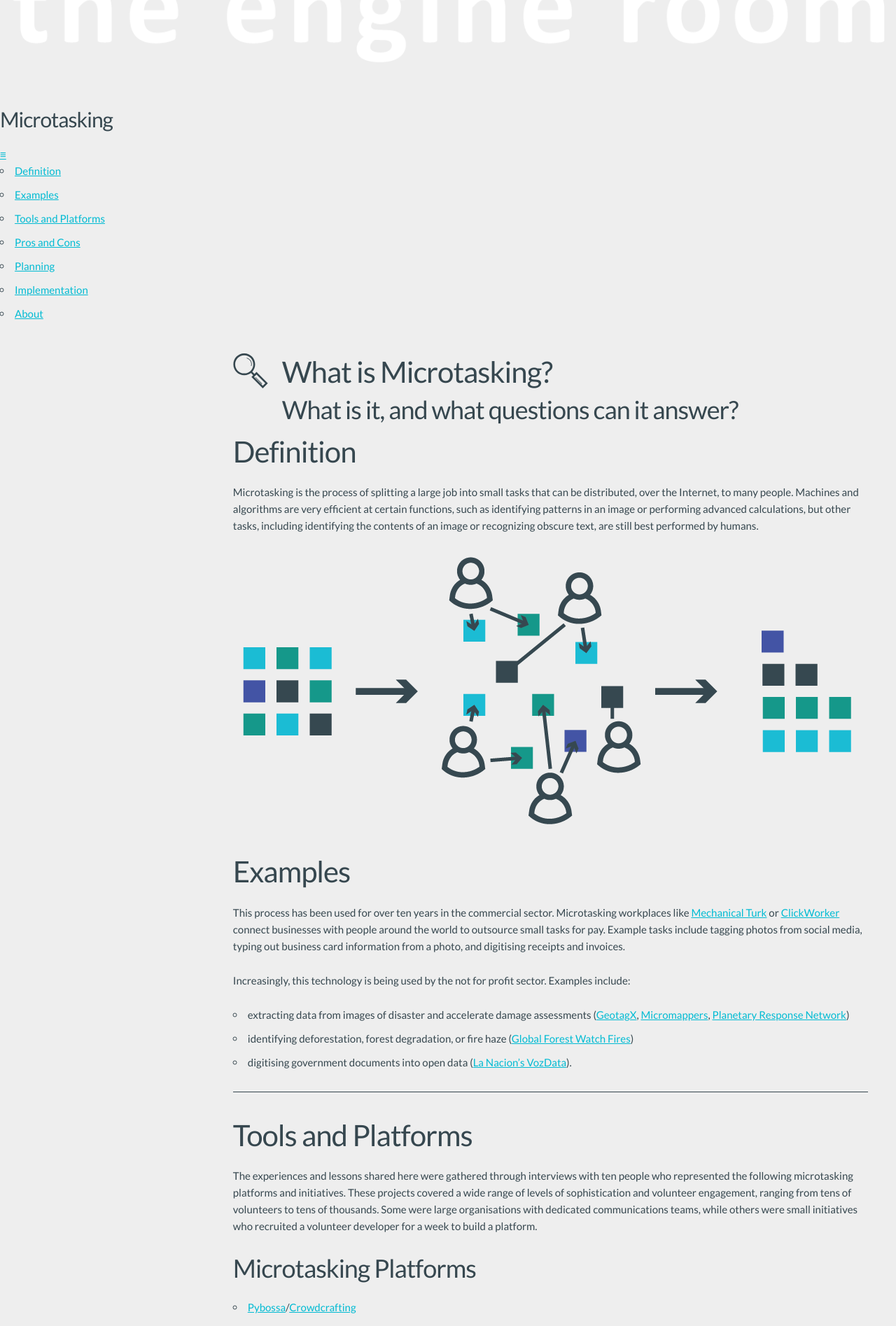
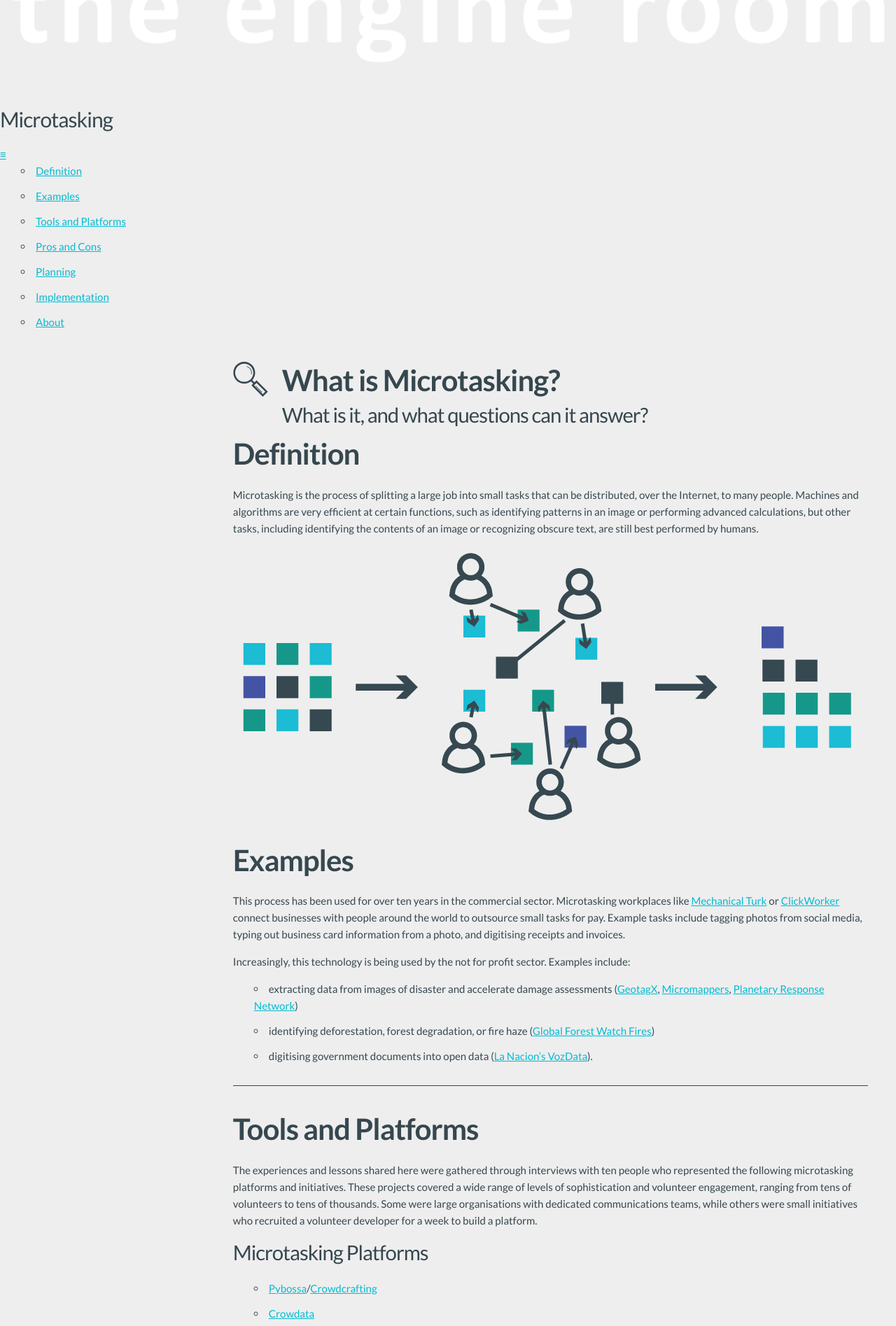
Before and after one commit to the-engine-room/library, a Jekyll site: the page built from _posts/2015-12-07-microtasking.md, in a window 1280 px wide. Shown: the part 595-2490 px from the top of the page at 70% size. Built offline with Jekyll 4.4.1, drawn with Linux system fonts in a browser that asks for light colours; nearby versions of some CDN libraries; comment, search, counter and statistics services are not loaded.

Commit message:
Typography changes

```diff
--- a/styles/typography.scss
+++ b/styles/typography.scss
@@ -1,3 +1,13 @@
 @import url('https://fonts.googleapis.com/css?family=Lato:400,700');
 
 h1 { font-size: 3.0rem; line-height: 1.2;  letter-spacing: -.1rem;  }
+
+h2 { font-weight: bold; }
+
+h3 { font-size: 22pt; }
+
+h4 { font-size: 16pt; }
+
+li { margin-bottom: 1.2rem; margin-left: 30px; }
+
+p { margin-bottom: 1.5rem; }
```
